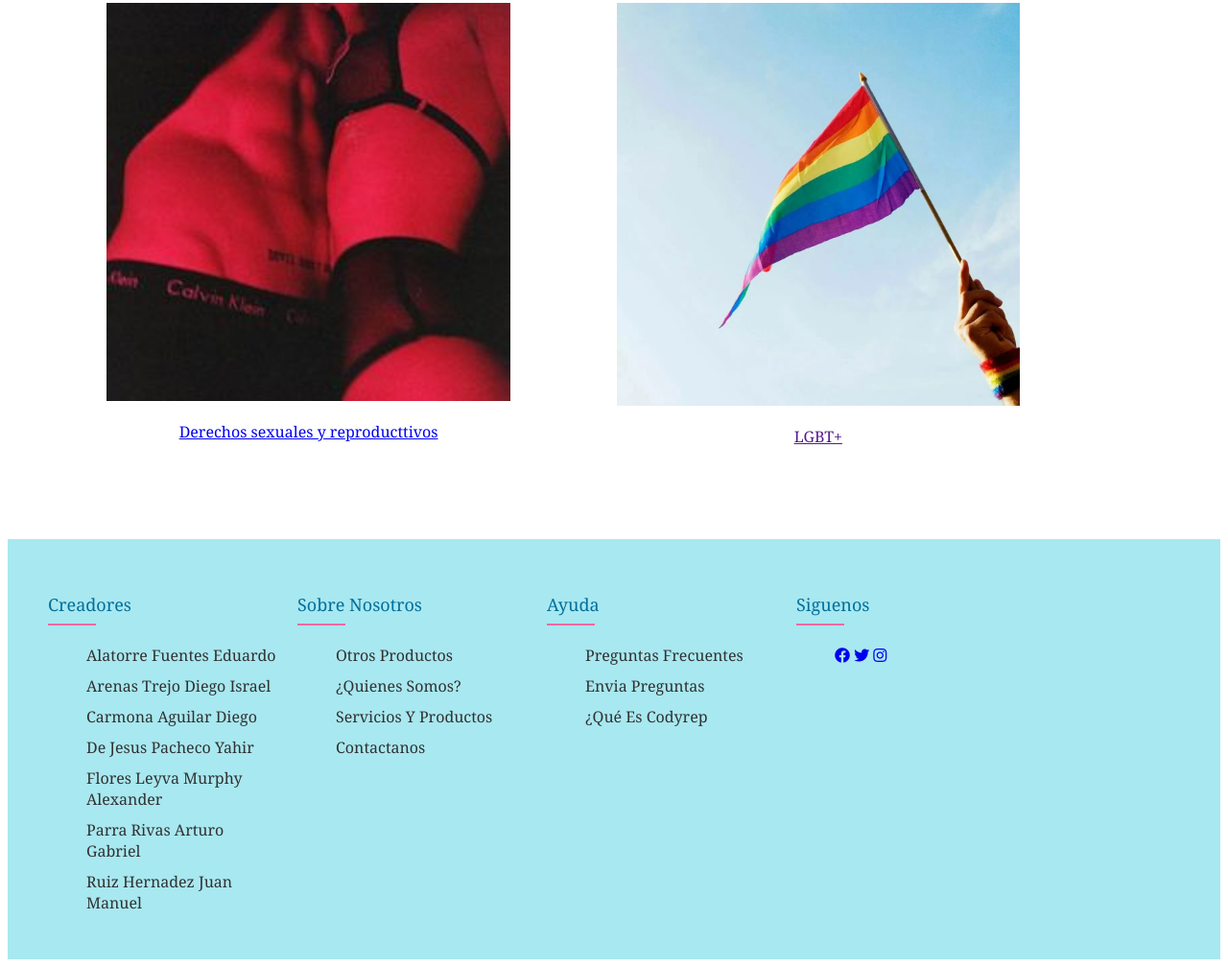
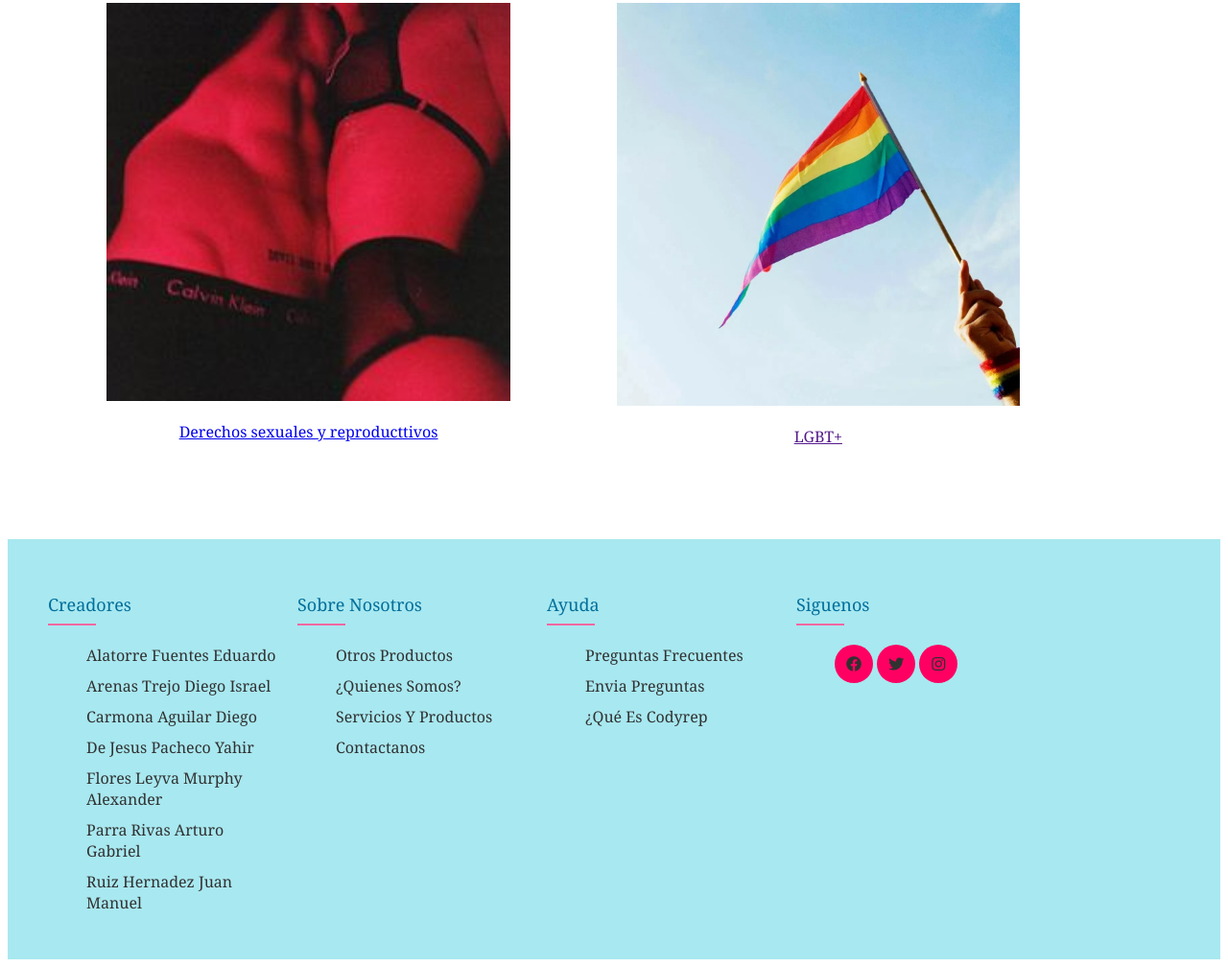
Before and after one commit to DionisioSatiro/4IV8_Proyecto_Aula_Equipo6_Codyrep, a plain HTML site: page index.html in a window 1280 px wide. Shown: the part 1329-2337 px from the top of the page at 96% size. Drawn offline with Linux system fonts and the light colour scheme.

Commit message:
Cambios css

```diff
--- a/CSS/main.css
+++ b/CSS/main.css
@@ -118,3 +118,22 @@ footer{
     color: #ff0062;
     padding-left: 10px;
 }
+
+.col-foot .social-links a{
+    display: inline-block;
+    height: 40px;
+    width: 40px;
+    background-color: #ff0062;
+    color: rgb(49, 49, 49);
+    margin 10px 10px 10px 10px;
+    text-align: center;
+    line-height: 40px;
+    border-radius: 50%;
+    transition:all 0.5% ease;
+
+}
+
+.col-foot .social-links a:hover{
+    color: #ffffff;
+    background-color: #ff66a1;
+}
--- a/index.html
+++ b/index.html
@@ -94,11 +94,13 @@
                 </div>
                 <div class="col-foot">
                     <h4>Siguenos</h4>
-                    <ul>
-                        <a href="#"><li class="fab fa-facebook"></li></a>
-                        <a href="#"><li class="fab fa-twitter"></li></a>
-                        <a href="#"><li class="fab fa-instagram"></li></a>
-                    </ul>
+                    <div class="social-links">
+                        <ul>
+                            <a href="#"><li class="fab fa-facebook"></li></a>
+                            <a href="#"><li class="fab fa-twitter"></li></a>
+                            <a href="#"><li class="fab fa-instagram"></li></a>
+                        </ul>
+                    </div>
                 </div>
             </div>
         </footer>
```
